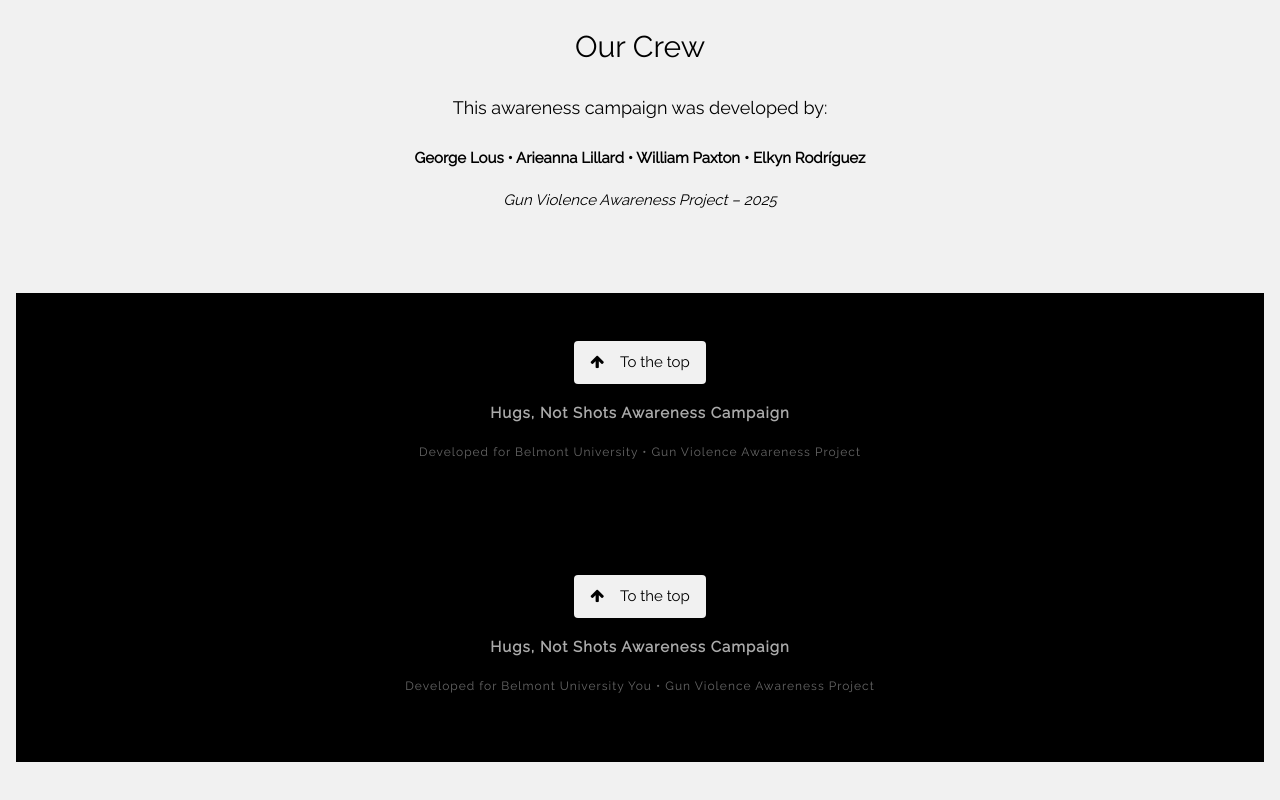
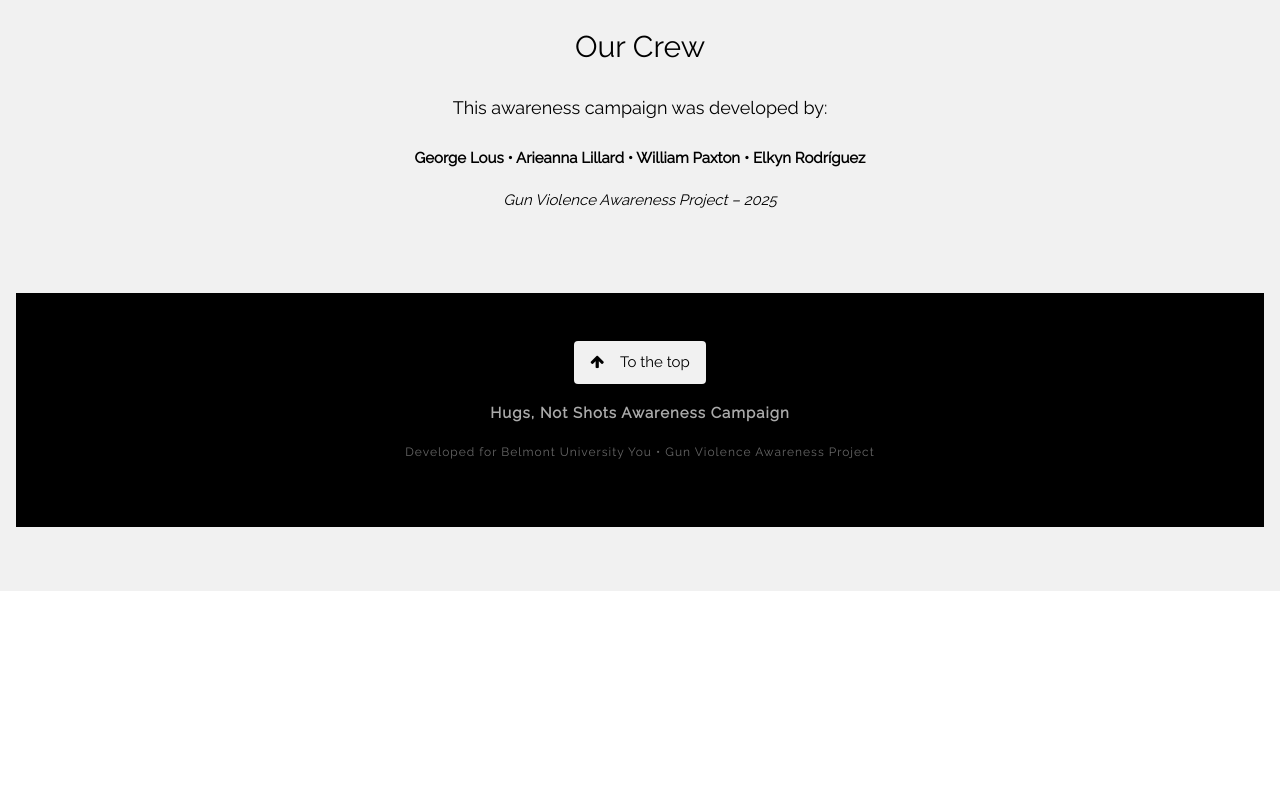
Before and after one commit to hugsnotshots/hugsnotshots.github.io, a plain HTML site: page index.html in a window 1280 px wide. Shown: the part 7143-7943 px from the top of the page. After the commit the page ends 7734 px from the top, so only its background shows below. Drawn offline with nearby package versions, Linux system fonts and the light colour scheme.

Commit message:
Update index.html

```diff
--- a/index.html
+++ b/index.html
@@ -448,15 +448,6 @@ body, html {
   </div>
 </div>
 
-<footer class="w3-center w3-black w3-padding-48">
-  <a href="#home" class="w3-button w3-light-grey w3-round"><i class="fa fa-arrow-up w3-margin-right"></i>To the top</a>
-
-  <div class="w3-medium w3-section" style="margin-top:24px; letter-spacing: 1px; color: #aaa;">
-    <p><b>Hugs, Not Shots Awareness Campaign</b></p>
-    <p class="w3-small" style="color: #666;">Developed for Belmont University • Gun Violence Awareness Project</p>
-  </div>
-</footer>
-
 </body>
 </html>
 <!-- Footer -->
```
